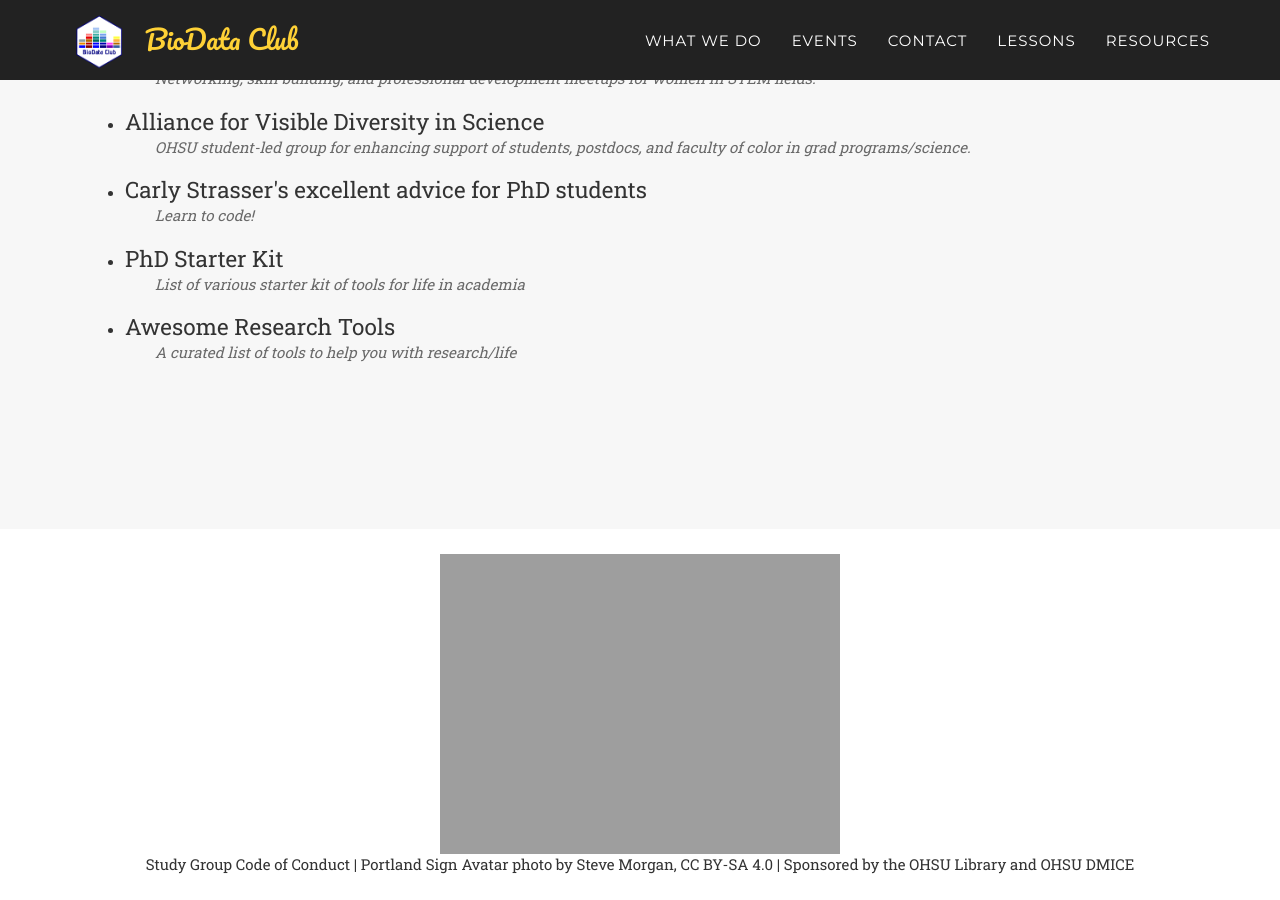
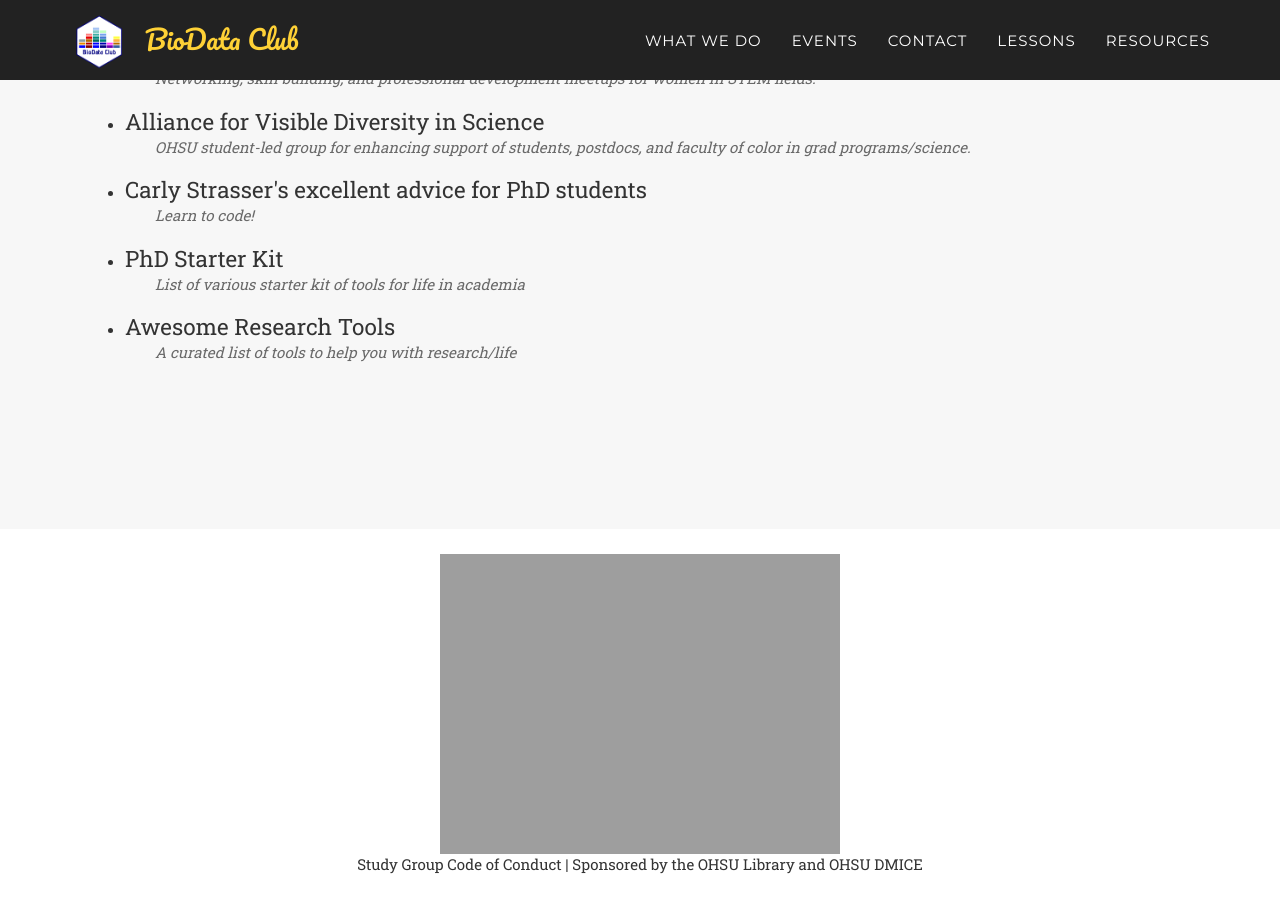
Before and after one commit to BioData-Club/BioData-Club.github.io, a Jekyll site: the page built from index.html, in a window 1280 px wide and 900 px high, scrolled down 7057 px. Built offline with Jekyll 4.4.1, drawn with Linux system fonts in a browser that asks for light colours; some web fonts are replaced.

Commit message:
Remove unused image attribute in footer
We previously used the Portland Sign Avatar as our main page image, but
this was exchanged with another so this attribution is no longer needed.

```diff
--- a/_includes/footer.html
+++ b/_includes/footer.html
@@ -7,8 +7,6 @@
           </a>
           <a href="{{ site.baseurl }}/codeOfConduct">Study Group Code of Conduct</a>
           |
-          <a href= "https://commons.wikimedia.org/w/index.php?curid=51969938">Portland Sign Avatar photo by Steve Morgan, CC BY-SA 4.0</a>
-          |
           Sponsored by the
           <a href= "http://www.ohsu.edu/xd/education/library/">OHSU Library</a>
           and
```
